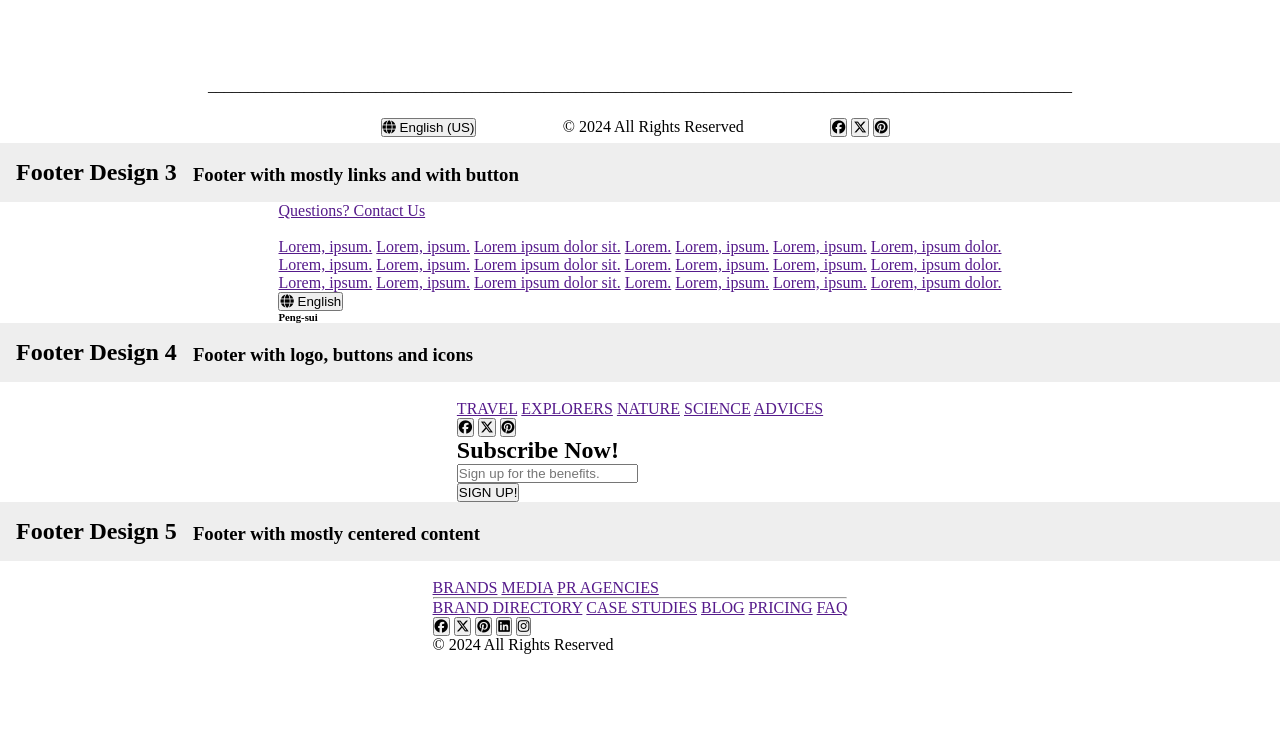
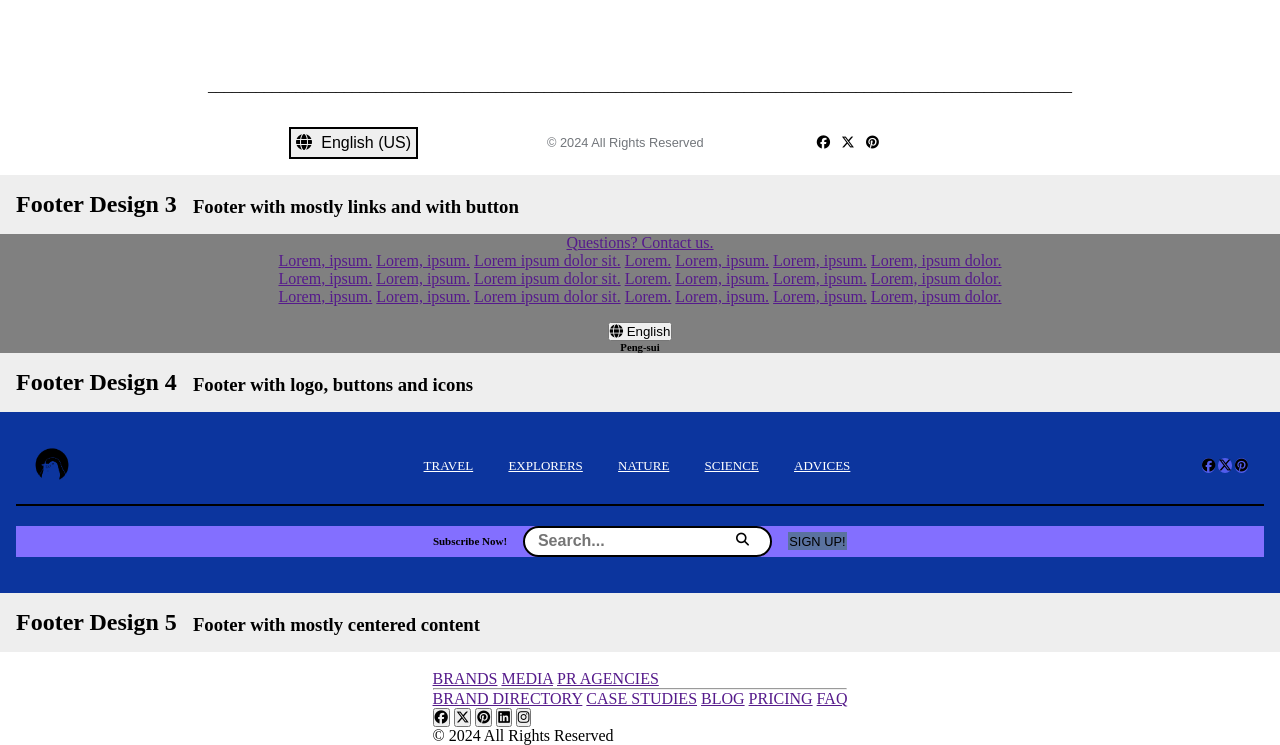
Before and after one commit to tianjose09/WD---SeatWork-3, a plain HTML site: page pages/page2/index.html in a window 1280 px wide. Shown: the part 1037-1782 px from the top of the page. Before the commit the page ends 1691 px from the top, so only its background shows below. Drawn offline with Linux system fonts and the light colour scheme.

Commit message:
Updated the footer 4 for css, also put adjustments.

```diff
--- a/pages/page2/assets/css/style.css
+++ b/pages/page2/assets/css/style.css
@@ -177,7 +177,7 @@ footer.design-2{
         }
     }
 
-    & > nav.Nav-under{
+    & > nav.Nav-under2{
         display: flex;
         align-items: center;
         justify-content: space-evenly;
@@ -185,14 +185,170 @@ footer.design-2{
         width: 60vw;
         margin-right: 8rem;
 
-        & > nav.Nav-left{
+        & > nav.Nav-left2{
         display: flex;
+        align-items: center;
         padding: 1rem;
 
-            & > button.Language{
-                color: transparent;
-                border: solid 1px #373A40;
+            & > button.Languange{
+                border: solid 2px rgb(0, 0, 0);
+                padding: .3rem;
+                font-size: 1rem;
+                color: black;
+
+                & > i.fa-solid.fa-globe{
+                    padding-right: .3rem;
+                }
+
             }
+        }
+
+        & > nav.Nav-center2{
+        display: flex;
+        align-items: center;
+        padding: 1rem;
+
+        & > p.copyright{
+            color: #72767b;
+            text-decoration: none;
+            font-size: .8rem;
+            font-family: Arial, Helvetica, sans-serif;
+            }
+        }
+
+        & > nav.Nav-right2{
+        display: flex;
+        align-items: center;
+        gap: .7rem;
+
+        & > button.Facebook{
+            border: none;
+            background: none;
+        }
+
+        & > button.Twitter{
+            border: none;
+            background: none;
+        }
+
+        & > button.Pinterest{
+            border: none;
+            background: none;
+        }
     }
+
+
+}
+}
+
+footer.design-3{
+    gap: 1rem;
+    background-color: grey;
+    width: 100vw;
+    text-align: center;
+
+    & > nav.Whole-nav3{
+        display: flex;
+        justify-content: space-around;
+        flex-wrap: wrap;
+        padding-bottom: 1rem;
+
+        & > nav.Nav-3{
+            flex-direction: column;
+        }
     }
 }
+
+footer.design-4{
+    background-color: #0C359E;
+    padding: 1rem;
+    align-items: center;
+    font-size: 13px;
+    width: 100vw;
+
+    & > nav.Nav-upper{
+        display: flex;
+        justify-content: space-between;
+        align-items: center;
+        flex-wrap: wrap;
+        padding: 1rem;
+        border-bottom: 2px solid black;
+
+            & > nav.Nav-logo img.logo4{
+            height: 40px;
+            }
+
+            & > nav.Nav-mid{
+            padding: .5rem;
+
+            & > a.Nav-content4{
+                color: white;
+                padding: 1rem;
+            }
+        }
+
+        & > nav.Nav-icons4{
+            & > button.Facebook{
+                border: none;
+                background: 70px #525CEB ;
+                border-radius: 50px;
+            }
+
+            & > button.Twitter{
+                border: none;
+                background: 70px #525CEB ;
+                border-radius: 50px;
+            }
+
+            & > button.Pinterest{
+                border: none;
+                background: 70px #525CEB ;
+                border-radius: 50px;
+            }
+        }
+    }
+
+    & > nav.Nav-lower{
+        background-color: #836FFF;
+        margin: 20px 0;
+
+        & > nav.subscribe-section{
+            display: flex;
+            justify-content: center;
+            align-items: center;
+            gap: 1rem;
+
+            & > h3{
+                font-size: 11px ;
+            }
+
+            & > form.Searcharea_2{
+                display: flex;
+                gap: 1rem;
+                align-items: center;
+
+                & > input.Searchbar_2{
+                    border-radius: 50px;
+                    border: solid 2px black;
+                    padding: .3rem .8rem;
+                    background-color: #ffffff;
+                    font-weight: 700;
+                    font-size: 1rem;
+                }
+                & > .fa-solid.fa-magnifying-glass{
+                    height: 2rem;
+                    position: absolute;
+                    padding-left: 13.3rem;
+                    padding-top: .5rem;
+                }
+            }
+
+            & > button.Sign{
+            background-color: #5A72A0;
+            padding: .1rem;
+            font-size: .8rem;
+            border: none;
+        }
+        }
+    }
+}
--- a/pages/page2/index.html
+++ b/pages/page2/index.html
@@ -116,16 +116,17 @@
             </nav>
         </nav>
         <nav class="Line">____________________________________________________________________________________________________________</nav>
-        <nav class="Nav-under">
-            <nav class="Nav-left"></nav>
+        <nav class="Nav-under2">
+            <nav class="Nav-left2">
             <button class="Languange">
                 <i class="fa-solid fa-globe"></i>
                 English (US)
             </button>
-            <nav class="Nav-center">
-                © 2024 All Rights Reserved
+        </nav>
+            <nav class="Nav-center2">
+                <p class="copyright">© 2024 All Rights Reserved</p>
             </nav>
-            <nav class="Nav-right">
+            <nav class="Nav-right2">
                 <button class="Facebook">
                     <i class="fa-brands fa-facebook"></i>
                 </button>
@@ -147,11 +148,12 @@
     </section>
 
     <footer class="design-3">
-    <nav class="Nav-questions">
-        <a href="">Questions? Contact Us</a>
-    </nav>
+    <nav class="Whole-nav3">
+    <nav class="Nav-3">
+        <a href="" class="Nav-content">
+            Questions? Contact us.
+        </a>
         <br>
-    <nav class="Nav-first3">
         <a href="" class="Nav-content">
             Lorem, ipsum.</a>
         <a href="" class="Nav-content">
@@ -168,7 +170,7 @@
             Lorem, ipsum dolor.</a>
         </nav>
 
-    <nav class="Nav-second3">
+    <nav class="Nav-3">
         <a href="" class="Nav-content">
                 Lorem, ipsum.</a>
         <a href="" class="Nav-content">
@@ -185,7 +187,7 @@
                 Lorem, ipsum dolor.</a>
     </nav>
 
-    <nav class="Nav-Third3">
+    <nav class="Nav-3">
         <a href="" class="Nav-content">
                 Lorem, ipsum.</a>
         <a href="" class="Nav-content">
@@ -200,6 +202,7 @@
                 Lorem, ipsum.</a>
         <a href="" class="Nav-content">
                 Lorem, ipsum dolor.</a>
+        </nav>
     </nav>
 
     <nav class="Nav-languange3">
@@ -221,10 +224,10 @@
     <footer class="design-4">
         <nav class="Nav-upper">
             <nav class="Nav-logo">
-                <img src="" alt="" class="logo4">
+                <img src="../page2/assets/img3/Penguin_in_Circle-removebg-preview.png" alt="" class="logo4">
             </nav>
 
-            <nav class="Nav-midsection">
+            <nav class="Nav-mid">
                 <a href="" class="Nav-content4">
                 TRAVEL</a>
                 <a href="" class="Nav-content4">
@@ -249,17 +252,15 @@
                 </button>
             </nav>
         </nav>
+
         <nav class="Nav-lower">
-            <nav>
-                <h2>Subscribe Now!</h2>
-            </nav>
-            <nav class="Search-area">
-                <form class="Searcharea">
-                    <input type="text" placeholder="Sign up for the benefits. " class="Searchbar">
+            <nav class="subscribe-section">
+                <h3>Subscribe Now!</h3>
+                 <form class="Searcharea_2">
+                    <input type="text" placeholder="Search... " class="Searchbar_2">
+                    <i class="fa-solid fa-magnifying-glass"></i>
                 </form>
-            </nav>
-            <nav>
-                <button class="Sign-up4">SIGN UP!</button>
+                <button class="Sign">SIGN UP!</button>
             </nav>
         </nav>
     </footer>
```
Also changed, not shown: pages/page2/assets/img3/Penguin_in_Circle-removebg-preview.png (added).
